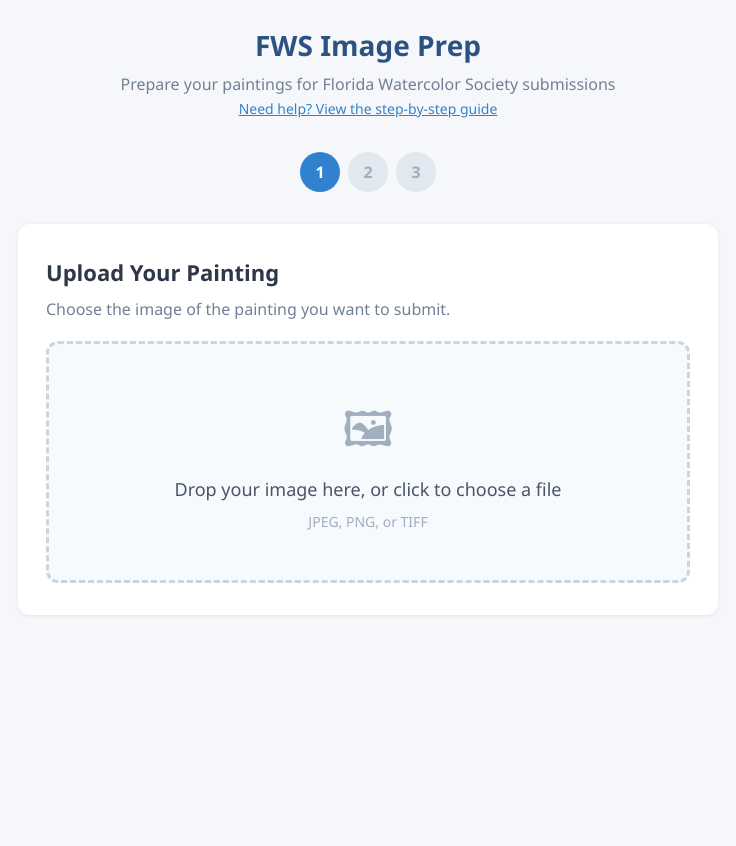
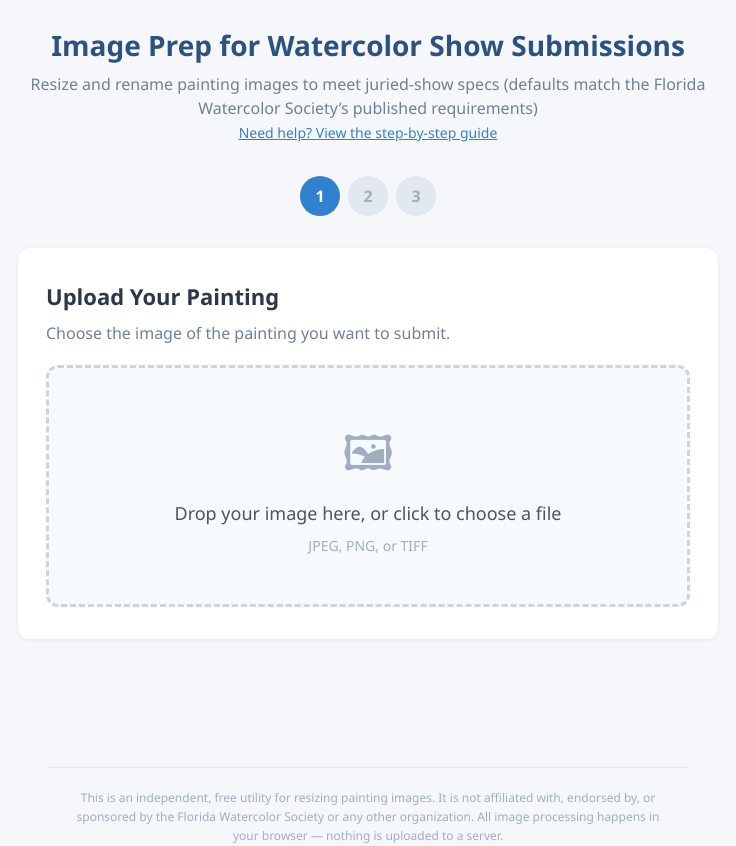
Before and after one commit to dgallion1/fwsresize, a website: page index.html in a window 1280 px wide. Shown: the whole page, without its empty margins (272-1008 px from the left). Before the commit the page ends 800 px from the top, so only its background shows below. Drawn offline with Linux system fonts and the light colour scheme.

Commit message:
Rebrand UI to nominative fair use and add affiliation disclaimer
Renames the page title, H1, and subtitle from "FWS Image Prep" to
"Image Prep for Watercolor Show Submissions", keeping FWS only in
body text that describes spec compatibility. Adds a footer on both
index and help pages stating the tool is independent and not
affiliated with, endorsed by, or sponsored by the Florida Watercolor
Society.

```diff
--- a/index.html
+++ b/index.html
@@ -3,7 +3,7 @@
 <head>
 <meta charset="UTF-8">
 <meta name="viewport" content="width=device-width, initial-scale=1.0">
-<title>FWS Image Prep</title>
+<title>Image Prep for Watercolor Show Submissions</title>
 <link rel="icon" type="image/svg+xml" href="/favicon.svg">
 <link rel="icon" type="image/png" sizes="32x32" href="/favicon-32.png">
 <link rel="icon" type="image/png" sizes="16x16" href="/favicon-16.png">
@@ -40,6 +40,18 @@
   font-size: 16px;
   margin-bottom: 32px;
 }
+
+.site-footer {
+  max-width: 640px;
+  margin: 48px auto 0;
+  padding: 20px 16px 0;
+  border-top: 1px solid #e2e8f0;
+  text-align: center;
+  color: #a0aec0;
+  font-size: 12px;
+  line-height: 1.6;
+}
+.site-footer a { color: #718096; }
 
 /* Steps indicator */
 .steps-bar {
@@ -480,8 +492,8 @@
 <body>
 
 <div class="container">
-  <h1>FWS Image Prep</h1>
-  <p class="subtitle">Prepare your paintings for Florida Watercolor Society submissions
+  <h1>Image Prep for Watercolor Show Submissions</h1>
+  <p class="subtitle">Resize and rename painting images to meet juried-show specs (defaults match the Florida Watercolor Society&rsquo;s published requirements)
     <br><a href="help.html" style="font-size:14px; color:#3182ce;">Need help? View the step-by-step guide</a>
   </p>
 
@@ -616,6 +628,13 @@
   </div>
 </div>
 
+<footer class="site-footer">
+  This is an independent, free utility for resizing painting images. It is
+  not affiliated with, endorsed by, or sponsored by the Florida Watercolor
+  Society or any other organization. All image processing happens in your
+  browser &mdash; nothing is uploaded to a server.
+</footer>
+
 <div class="lightbox" id="lightbox">
   <button class="lightbox-close" id="lightbox-close" type="button" aria-label="Close">&times;</button>
   <img class="lightbox-img" id="lightbox-img" alt="Expanded view">
```
Also changed, not shown: help.html (+22 -3 lines), README.md.
